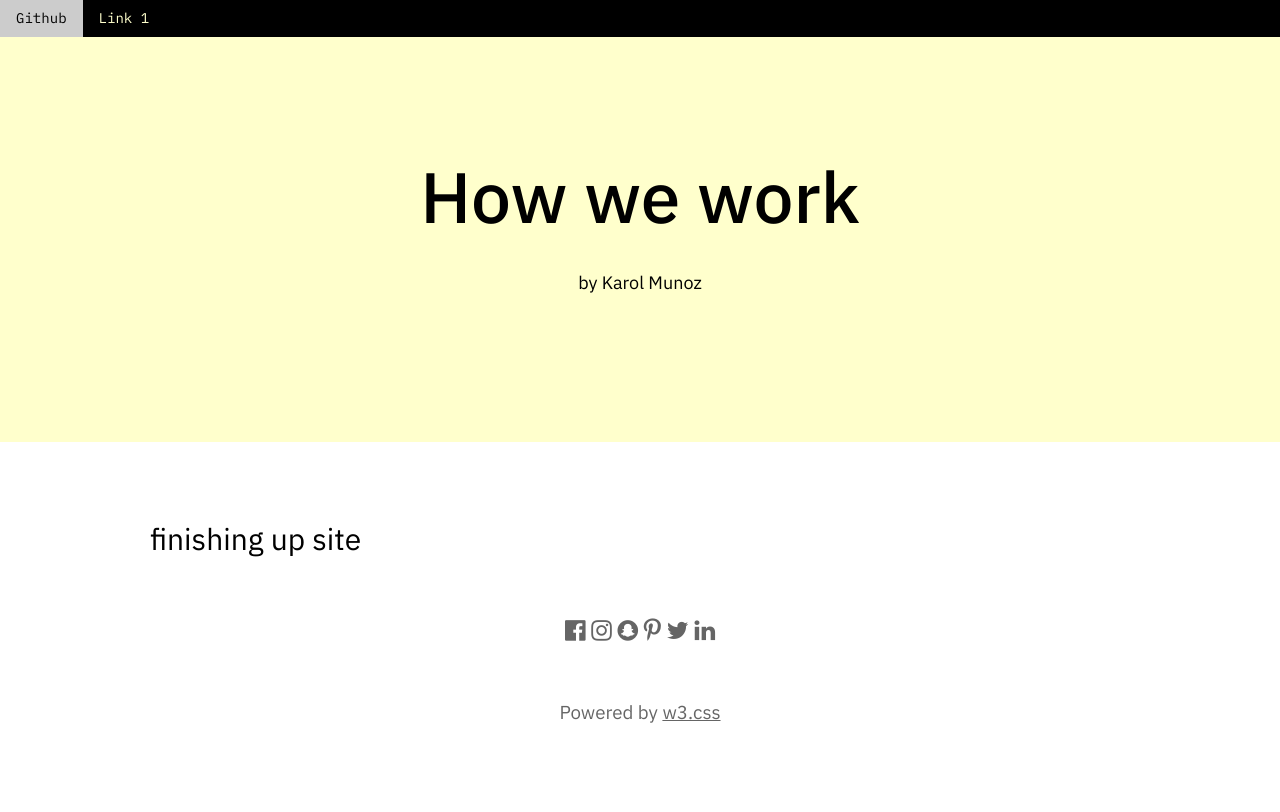
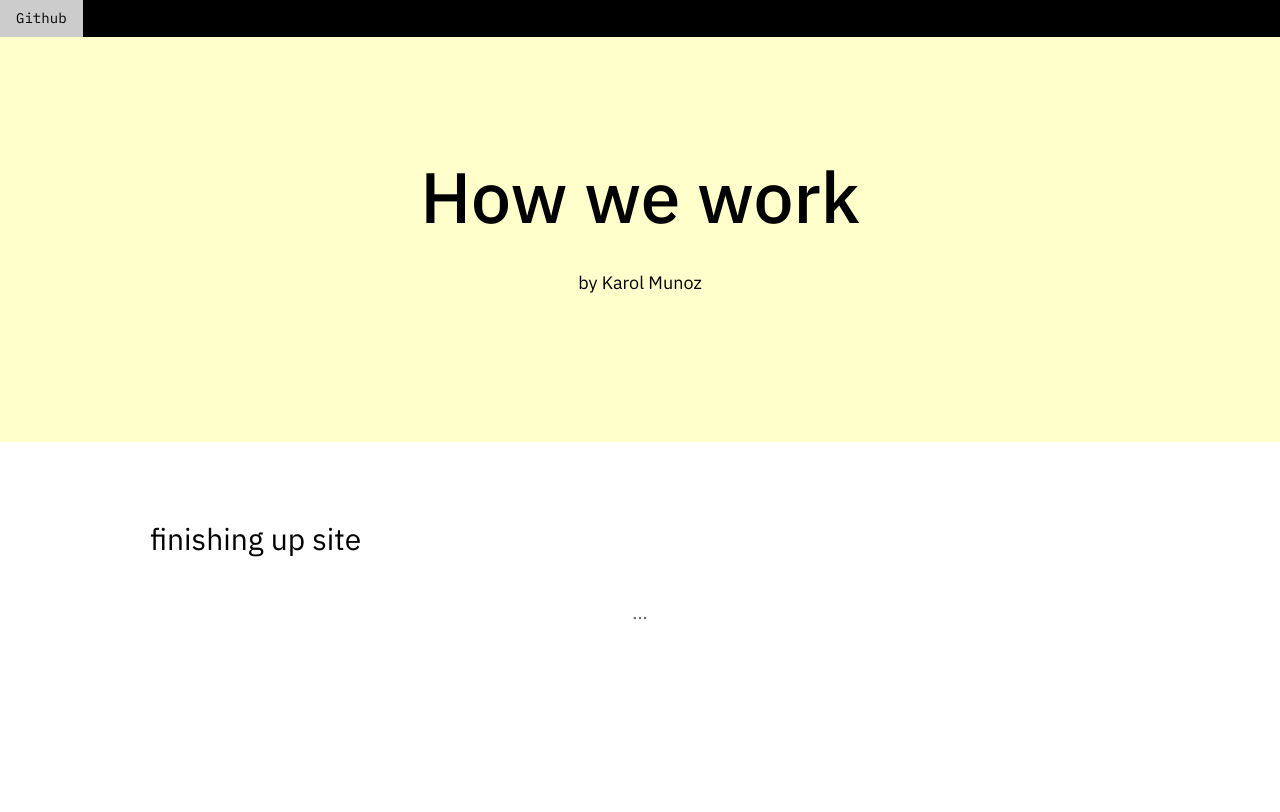
Before and after one commit to krlmnz/how-we-work, a plain HTML site: page docs/index.html in a window 1280 px wide. Drawn offline with nearby package versions, Linux system fonts and the light colour scheme.

Commit message:
Update index.html

```diff
--- a/docs/index.html
+++ b/docs/index.html
@@ -65,8 +65,8 @@ outline: 0;
 <!-- Navbar -->
 <div class="w3-top">
     <div class="w3-bar w3-black">
-        <a href="#" class="w3-bar-item w3-button">Github</a>
-        <a href="#" class="w3-bar-item w3-button">Link 1</a>
+        <a href="https://github.com/krlmnz/how-we-work" class="w3-bar-item w3-button">Github</a>
+
       </div>
 </div>
 
@@ -94,15 +94,8 @@ outline: 0;
 
 <!-- Footer -->
 <footer class="w3-container w3-padding-64 w3-center w3-opacity">
-  <div class="w3-xlarge w3-padding-32">
-    <i class="fa fa-facebook-official w3-hover-opacity"></i>
-    <i class="fa fa-instagram w3-hover-opacity"></i>
-    <i class="fa fa-snapchat w3-hover-opacity"></i>
-    <i class="fa fa-pinterest-p w3-hover-opacity"></i>
-    <i class="fa fa-twitter w3-hover-opacity"></i>
-    <i class="fa fa-linkedin w3-hover-opacity"></i>
- </div>
- <p>Powered by <a href="https://www.w3schools.com/w3css/default.asp" target="_blank">w3.css</a></p>
+
+ <p>...</p>
 </footer>
 
 <script>
```
